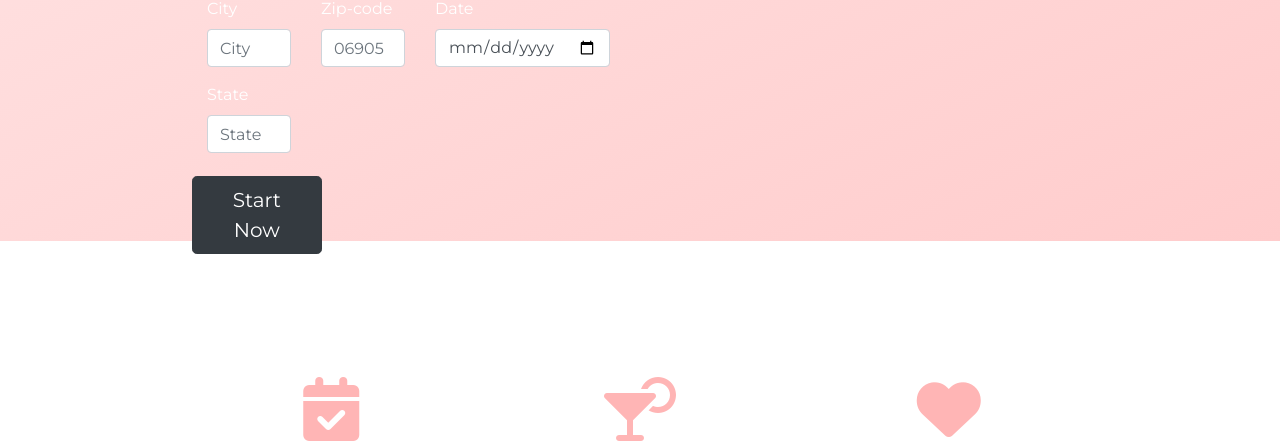
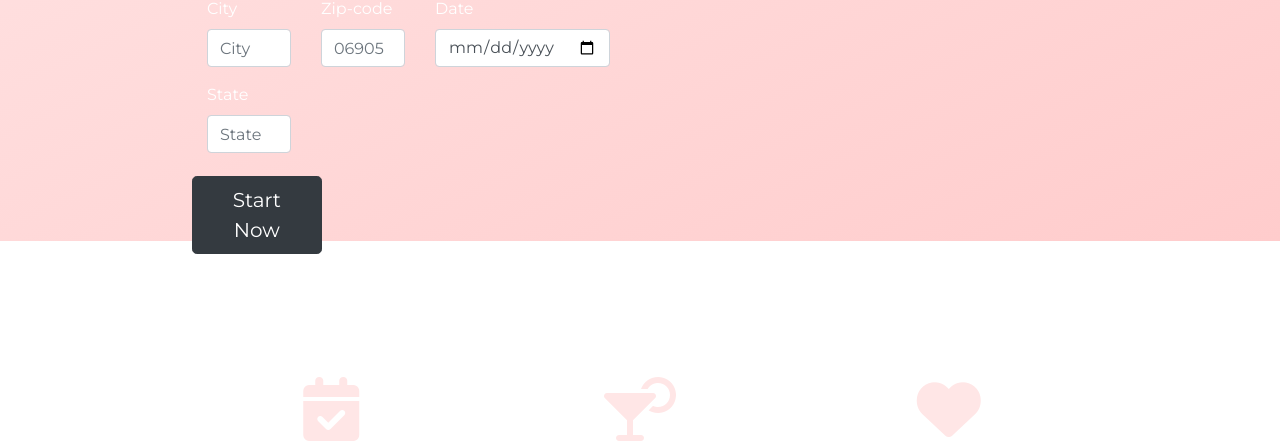
Before and after one commit to Nfratt/Project-1, a plain HTML site: page index.html in a window 1280 px wide. Shown: the part 359-802 px from the top of the page. Drawn offline with nearby package versions, Linux system fonts and the light colour scheme; no server answers.

Commit message:
adding icons

```diff
--- a/assets/css/style.css
+++ b/assets/css/style.css
@@ -81,12 +81,12 @@ body {
   }
 
   .icon {
-    color: #ffb5b5;
+    color: #ffe6e6;
     margin-bottom: 1rem;
   }
 
   .icon:hover {
-    color: #ff4c68;
+    color: #ffb3d9;
   }
 
   /* testimonial section */
```
